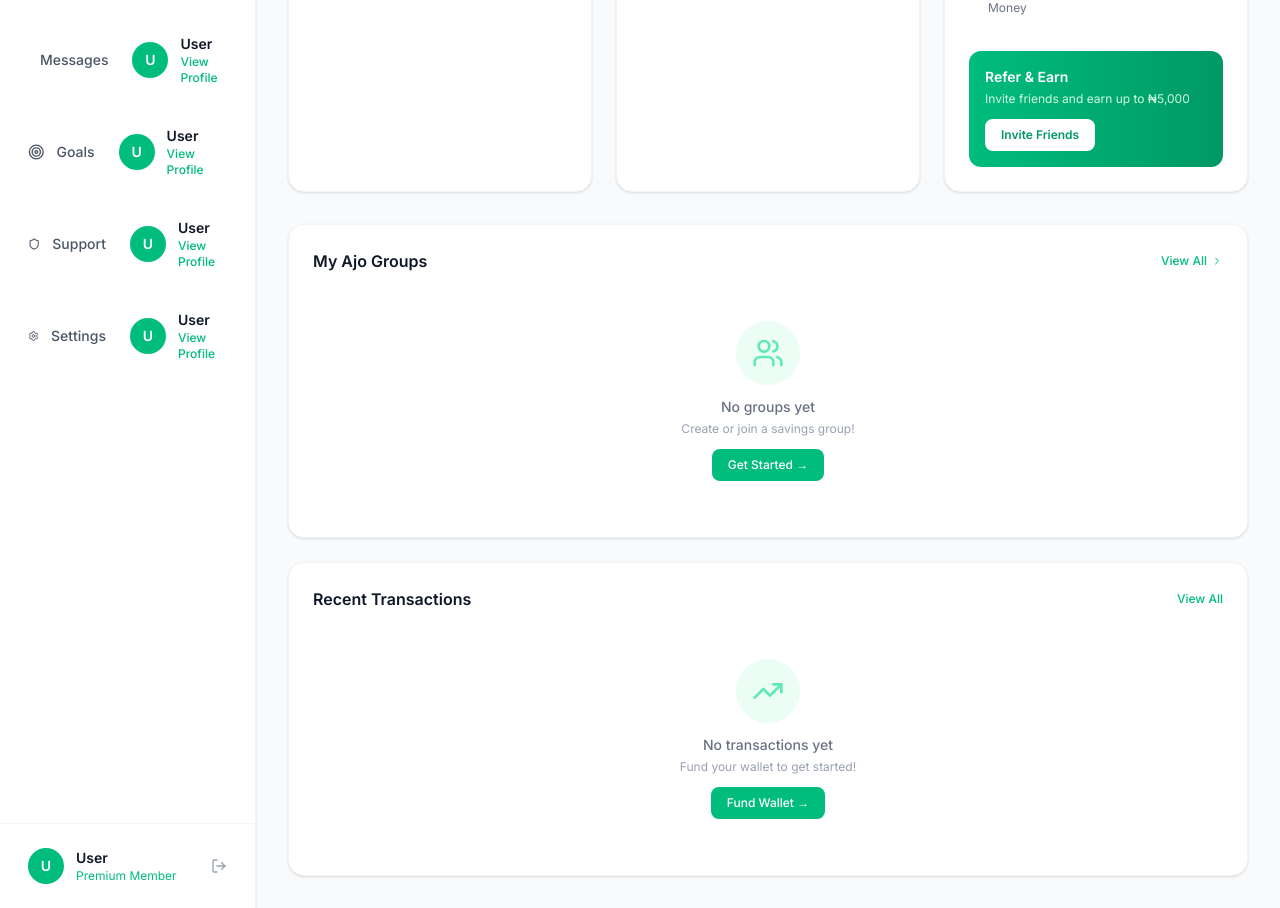
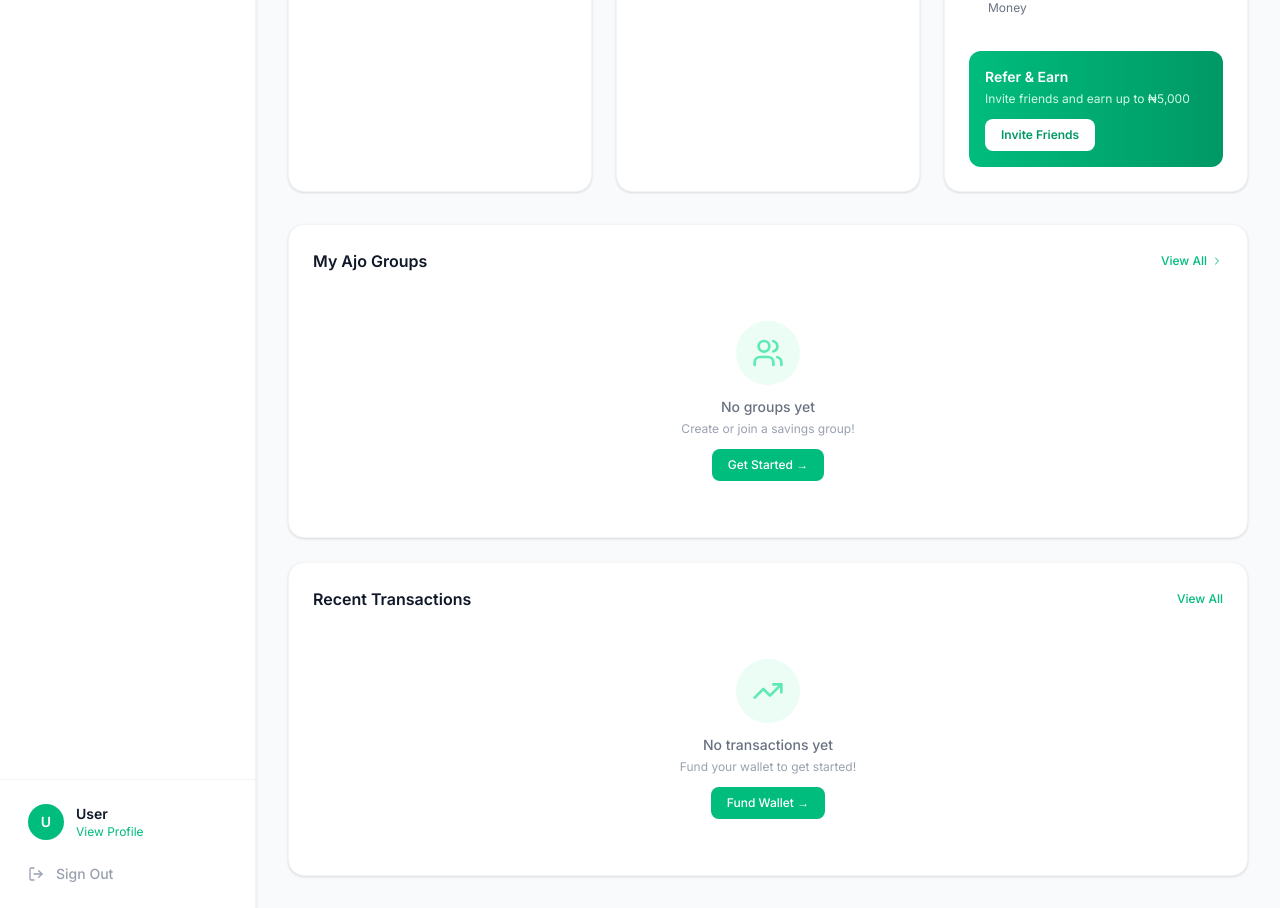
Before and after one commit to OluwaseunPaul010/My-ajo, a Next.js app: page /dashboard in a window 1280 px wide. Shown: the part 541-1449 px from the top of the page. Built offline with nearby package versions, Linux system fonts and the light colour scheme.

Commit message:
Fix dashboard sidebar with profile link

```diff
--- a/app/dashboard/page.tsx
+++ b/app/dashboard/page.tsx
@@ -84,48 +84,38 @@ export default function DashboardPage() {
               <X className="w-5 h-5 text-gray-400" />
             </button>
           </div>
+
           <nav className="flex-1 px-4 py-6 space-y-1">
             {navItems.map((item, i) => (
               <a key={i} href={item.href}
                 className={`flex items-center gap-3 px-3 py-2.5 rounded-xl text-sm font-medium transition-all ${item.active ? "bg-emerald-500 text-white" : "text-gray-600 hover:bg-gray-50 hover:text-emerald-500"}`}>
                 <item.icon className="w-5 h-5" />
                 {item.label}
-                {item.badge && (
-                  <span className={`ml-auto text-xs px-2 py-0.5 rounded-full ${item.active ? "bg-white text-emerald-500" : "bg-emerald-100 text-emerald-600"}`}>
-                    {item.badge}
-                  </span>
-                )}
-                <a href="/profile" className="flex items-center gap-3 px-3 py-2 hover:bg-gray-50 rounded-xl transition-colors">
+              </a>
+            ))}
+          </nav>
+
+          <div className="px-4 py-4 border-t border-gray-100">
+            <a href="/profile" className="flex items-center gap-3 px-3 py-2 hover:bg-gray-50 rounded-xl transition-colors group">
               <div className="w-9 h-9 bg-emerald-500 rounded-full flex items-center justify-center text-white font-semibold text-sm">
                 {user?.fullName?.split(" ").map((n: string) => n[0]).join("") || "U"}
               </div>
               <div className="flex-1 min-w-0">
                 <div className="text-sm font-semibold text-gray-900 truncate">{user?.fullName || "User"}</div>
-    <div className="text-xs text-emerald-500">View Profile</div>
+                <div className="text-xs text-emerald-500 group-hover:underline">View Profile</div>
               </div>
             </a>
-              </a>
-            ))}
-          </nav>
-          <div className="px-4 py-4 border-t border-gray-100">
-            <div className="flex items-center gap-3 px-3 py-2">
-              <div className="w-9 h-9 bg-emerald-500 rounded-full flex items-center justify-center text-white font-semibold text-sm">
-                {user?.fullName?.split(" ").map((n: string) => n[0]).join("") || "U"}
-              </div>
-              <div className="flex-1 min-w-0">
-                <div className="text-sm font-semibold text-gray-900 truncate">{user?.fullName || "User"}</div>
-                <div className="text-xs text-emerald-500">Premium Member</div>
-              </div>
             <button
               onClick={() => {
                 localStorage.removeItem("token");
                 localStorage.removeItem("user");
+                document.cookie = "token=; path=/; max-age=0";
                 window.location.href = "/auth/login";
               }}
-                className="text-gray-400 hover:text-red-500 transition-colors">
+              className="w-full mt-2 flex items-center gap-3 px-3 py-2 text-gray-400 hover:text-red-500 hover:bg-red-50 rounded-xl transition-colors text-sm font-medium">
               <LogOut className="w-4 h-4" />
+              <span>Sign Out</span>
             </button>
-            </div>
           </div>
         </div>
       </aside>
@@ -133,6 +123,7 @@ export default function DashboardPage() {
       {sidebarOpen && <div onClick={() => setSidebarOpen(false)} className="fixed inset-0 bg-black/20 z-40 lg:hidden" />}
 
       <div className="flex-1 flex flex-col min-w-0">
+        {/* Header */}
         <header className="bg-white border-b border-gray-100 px-4 lg:px-8 py-4 flex items-center gap-4">
           <button onClick={() => setSidebarOpen(true)} className="lg:hidden">
             <Menu className="w-6 h-6 text-gray-600" />
@@ -213,8 +204,8 @@ export default function DashboardPage() {
                   </div>
                   <div className="space-y-2">
                     {[
-                      { label: "Paid", value: "0", color: "bg-emerald-500" },
-                      { label: "Pending", value: "0", color: "bg-amber-400" },
+                      { label: "Paid", value: "₦160,000", color: "bg-emerald-500" },
+                      { label: "Pending", value: "₦40,000", color: "bg-amber-400" },
                       { label: "Missed", value: "0", color: "bg-red-400" },
                     ].map((item, i) => (
                       <div key={i} className="flex items-center justify-between text-sm">
```
Lines whose indentation alone changed are shown as unchanged.
